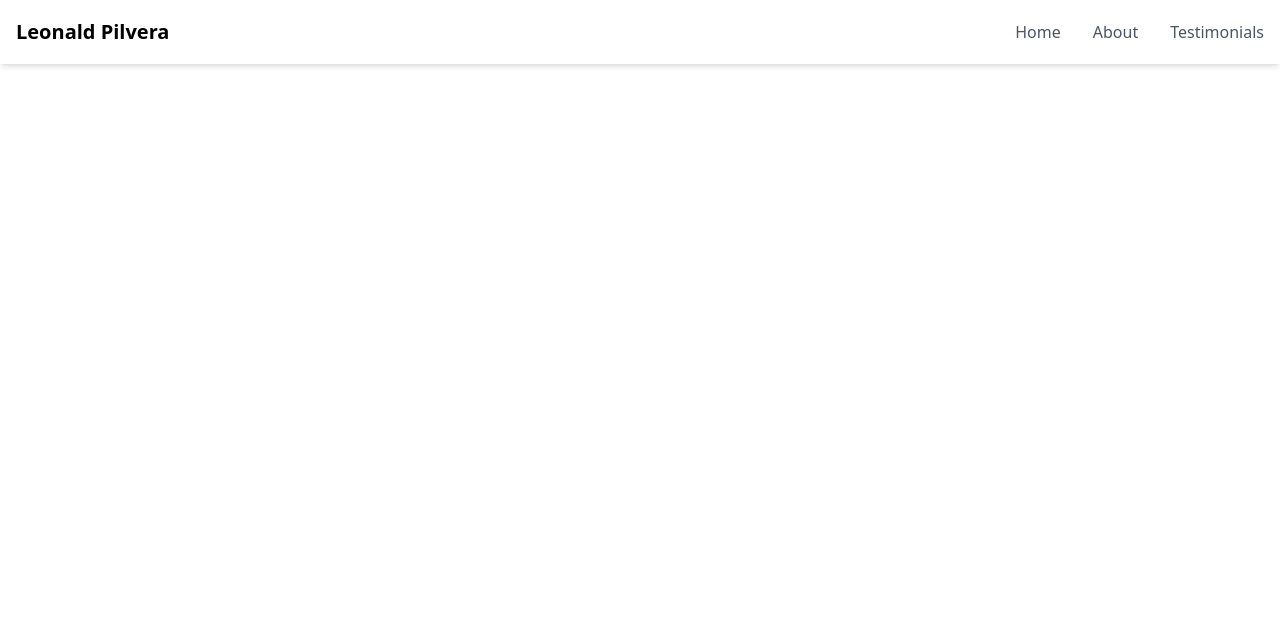
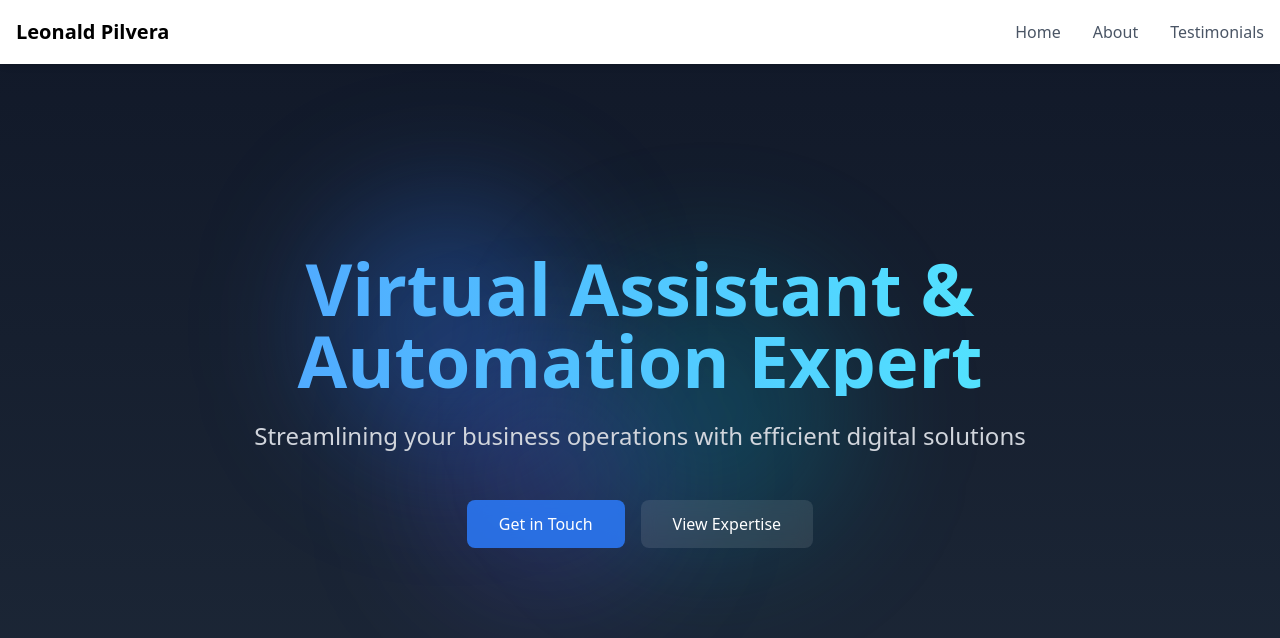
Before and after one commit to JiNXxo/Portfolio2025, a React (Vite) app: page / in a window 1280 px wide. Shown: the top 638 px of the page. Built offline with nearby package versions, Linux system fonts and the light colour scheme.

Commit message:
added hero section

```diff
--- a/src/App.tsx
+++ b/src/App.tsx
@@ -1,9 +1,10 @@
 import Navigation from "./components/Navigation/Navigation";
-
+import Hero from "./components/Hero/Hero";
 const App = () => {
   return (
     <div className="min-h-screen">
       <Navigation />
+      <Hero />
     </div>
   );
 };
--- a/src/components/Hero/Hero.tsx
+++ b/src/components/Hero/Hero.tsx
@@ -1,9 +1,38 @@
-import React from "react";
-
 const Hero = () => {
   return (
-    <section className="min-h-screen">
-      {/* Hero content will go here */}
+    <section className="relative min-h-screen flex items-center justify-center overflow-hidden bg-gradient-to-b from-gray-900 to-gray-800">
+      {/* Glowing orbs */}
+      <div aria-hidden="true" className="absolute inset-0">
+        <div className="absolute top-1/4 left-1/4 w-64 h-64 rounded-full bg-blue-500/30 blur-3xl"></div>
+        <div className="absolute top-1/3 right-1/3 w-72 h-72 rounded-full bg-cyan-500/20 blur-3xl"></div>
+        <div className="absolute bottom-1/4 left-1/3 w-60 h-60 rounded-full bg-indigo-500/20 blur-3xl"></div>
+      </div>
+
+      {/* Content */}
+      <div className="relative container mx-auto px-4">
+        <div className="max-w-4xl mx-auto text-center">
+          <h1 className="text-5xl md:text-7xl font-bold mb-6 bg-clip-text text-transparent bg-gradient-to-r from-blue-400 to-cyan-300">
+            Virtual Assistant & Automation Expert
+          </h1>
+          <p className="text-xl md:text-2xl text-gray-300 mb-12">
+            Streamlining your business operations with efficient digital solutions
+          </p>
+          <div className="flex justify-center gap-4">
+            <a
+              href="#contact"
+              className="px-8 py-3 bg-blue-500/80 hover:bg-blue-600/80 text-white rounded-lg backdrop-blur-sm transition-colors"
+            >
+              Get in Touch
+            </a>
+            <a
+              href="#expertise"
+              className="px-8 py-3 bg-white/10 hover:bg-white/20 text-white rounded-lg backdrop-blur-sm transition-colors"
+            >
+              View Expertise
+            </a>
+          </div>
+        </div>
+      </div>
     </section>
   );
 };
```
